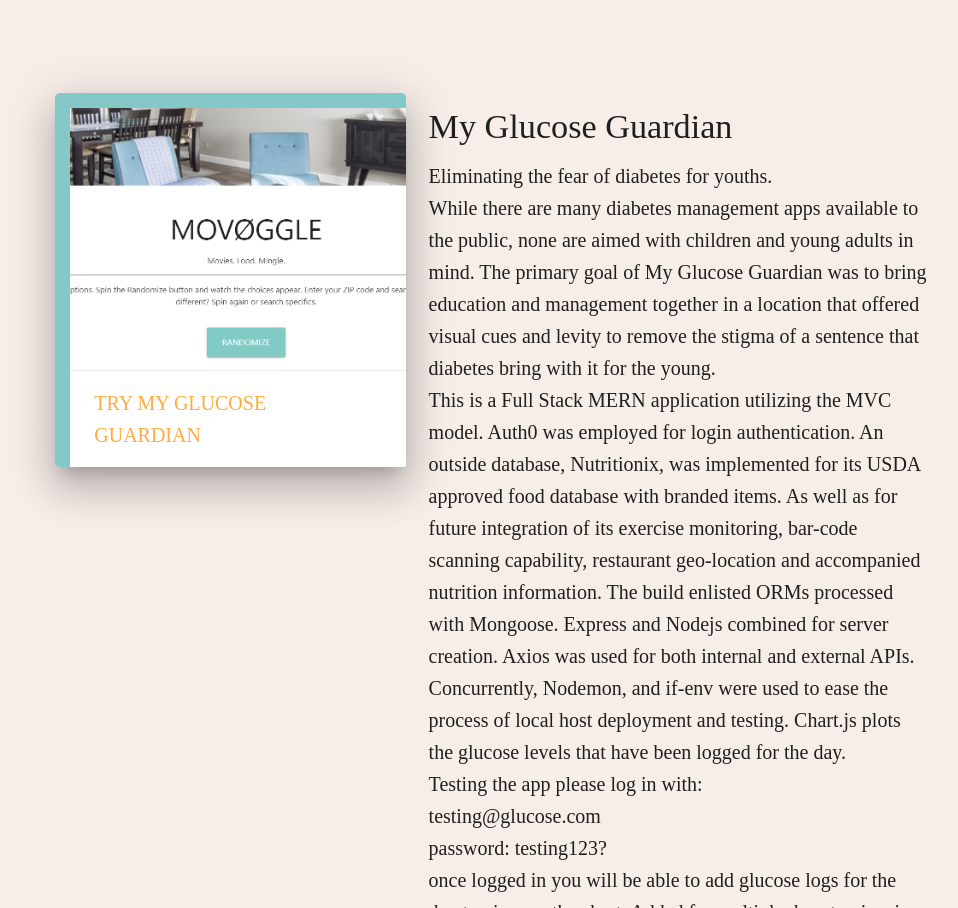
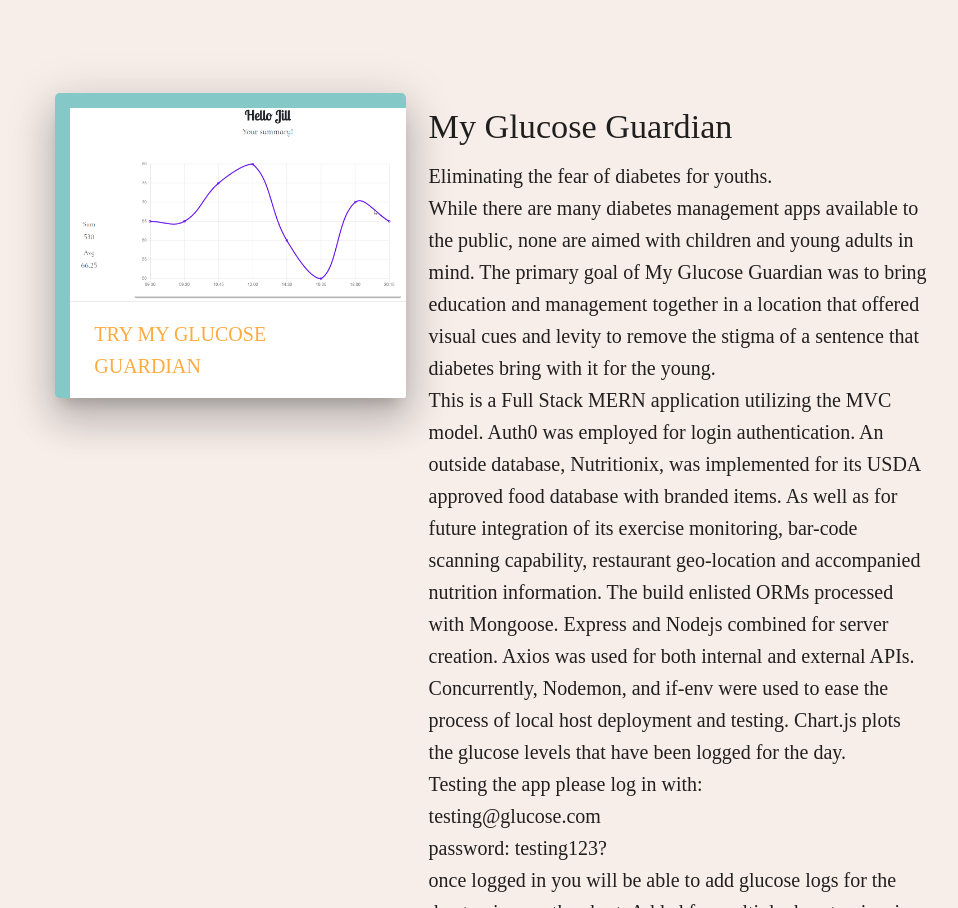
Before and after one commit to bltarkany/FSDPortfolio, a plain HTML site: page portfolio.html in a window 1280 px wide. Shown: the part 3556-4464 px from the top of the page, without its empty margins (148-1106 px from the left). Drawn offline with nearby package versions, Linux system fonts and the light colour scheme; a web font is replaced by a local one.

Commit message:
Implemented image for project 3

```diff
--- a/portfolio.html
+++ b/portfolio.html
@@ -202,7 +202,7 @@
             <div class="col s12 m5">
                 <div class="card z-depth-5 t-box">
                     <div class="card-image">
-                        <img src="assets/images/movoggle.png">
+                        <img src="assets/images/glucose.png">
                         <!-- <span class="card-title black-text">MOVØGGLE</span> -->
                     </div>
                     <div class="card-action">
```
